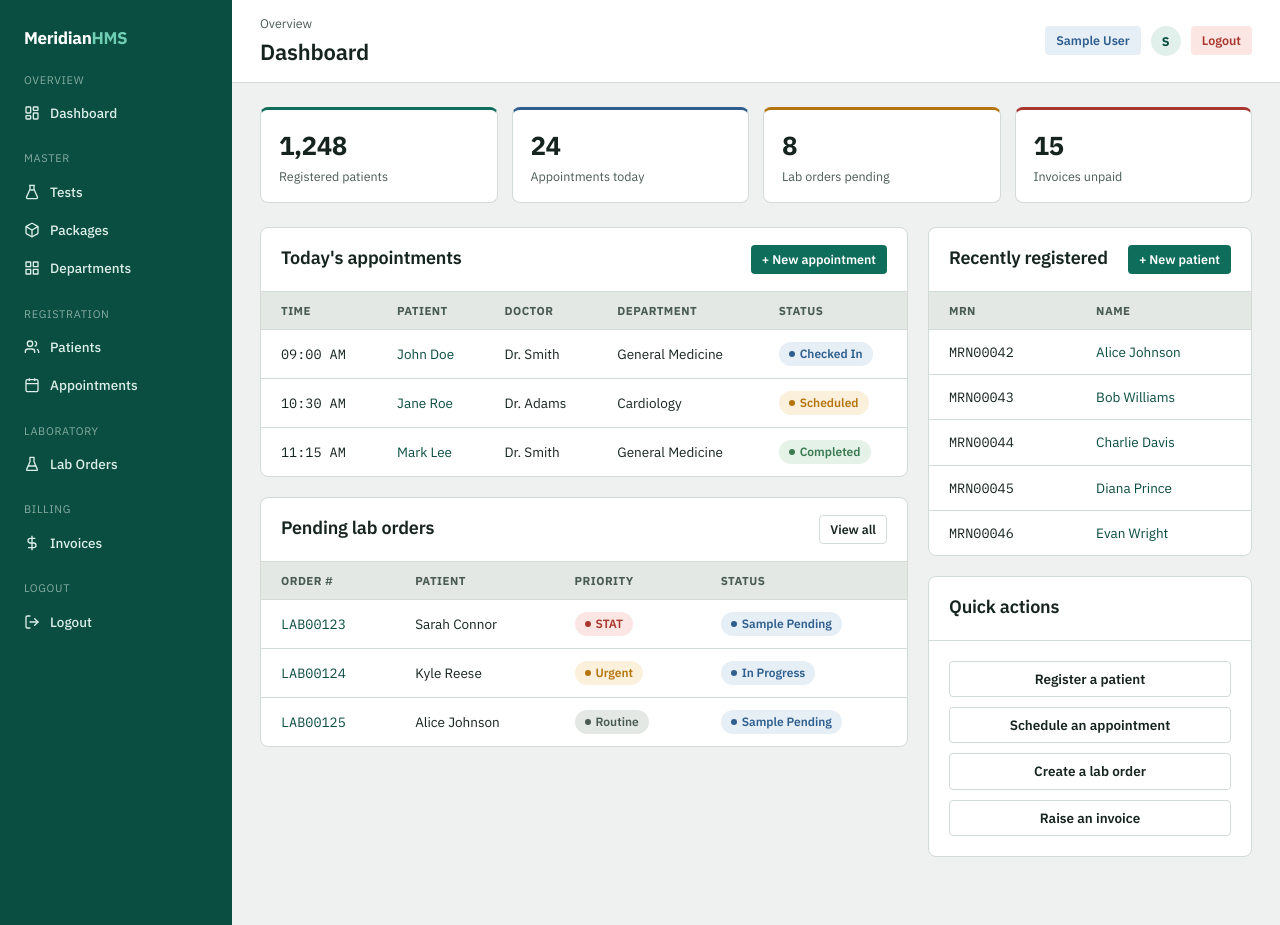
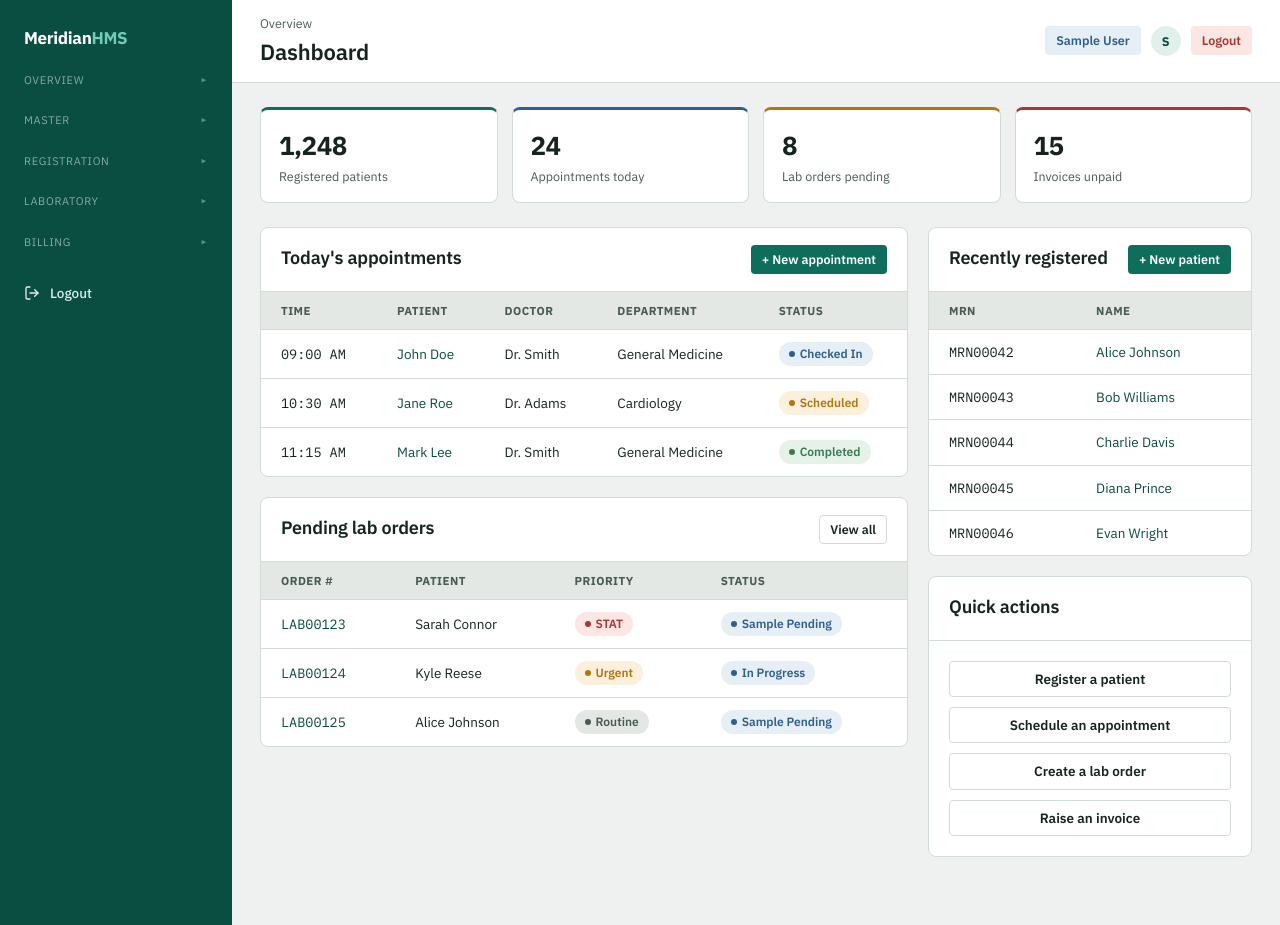
Before and after one commit to idileepbaghel/EZ-LAB, a Flask app: page / in a window 1280 px wide. Run offline with Flask 3, Linux system fonts and the light colour scheme; the visitor is signed in with stand-in values (Sample User, id 1); data that the repository does not hold is empty.

Commit message:
Fixed: Base.html

```diff
--- a/app/templates/base.html
+++ b/app/templates/base.html
@@ -7,6 +7,47 @@
 <link rel="preconnect" href="https://fonts.googleapis.com">
 <link href="https://fonts.googleapis.com/css2?family=IBM+Plex+Sans:wght@400;500;600;700&family=IBM+Plex+Mono:wght@400;500&display=swap" rel="stylesheet">
 <link rel="stylesheet" href="{{ url_for('static', filename='css/style.css') }}">
+
+<!-- Accordion Styles Added Here -->
+<style>
+  .nav-label {
+    cursor: pointer;
+    display: flex;
+    justify-content: space-between;
+    align-items: center;
+    user-select: none;
+  }
+
+  .nav-label::after {
+    content: '▼';
+    font-size: 0.7em;
+    opacity: 0.7;
+    transition: transform 0.3s ease;
+  }
+
+  .nav-group.collapsed .nav-label::after {
+    transform: rotate(-90deg);
+  }
+
+  /* Target all links inside the nav-group for smooth animation */
+  .nav-group .nav-link {
+    transition: max-height 0.3s ease, opacity 0.2s ease, padding 0.3s ease, margin 0.3s ease;
+    max-height: 60px; /* Safely accommodates a standard link height */
+    opacity: 1;
+    overflow: hidden; /* Prevents text from spilling out during the slide up */
+  }
+
+  /* Collapse state overrides */
+  .nav-group.collapsed .nav-link {
+    max-height: 0;
+    opacity: 0;
+    padding-top: 0 !important;
+    padding-bottom: 0 !important;
+    margin-top: 0 !important;
+    margin-bottom: 0 !important;
+    border: none;
+  }
+</style>
 </head>
 <body>
 <div class="shell">
@@ -83,8 +124,7 @@
         Invoices
       </a>
     </div>
-    <div class="nav-group">
-      <div class="nav-label">Logout</div>
+    <div class="nav-Link">
       <a class="nav-link" href="{{ url_for('auth.logout') }}">
     <svg width="16" height="16" viewBox="0 0 24 24" fill="none"
          stroke="currentColor" stroke-width="2"
@@ -125,6 +165,28 @@
   </div>
 </div>
 <script src="{{ url_for('static', filename='js/main.js') }}"></script>
+
+<!-- Accordion Script Added Here -->
+<script>
+  document.addEventListener("DOMContentLoaded", function() {
+    const groups = document.querySelectorAll('.nav-group');
+
+    groups.forEach(group => {
+      // Collapse by default unless it contains the currently active link
+      if (!group.querySelector('.active')) {
+        group.classList.add('collapsed');
+      }
+
+      const label = group.querySelector('.nav-label');
+      if (label) {
+        label.addEventListener('click', function() {
+          group.classList.toggle('collapsed');
+        });
+      }
+    });
+  });
+</script>
+
 {% block scripts %}{% endblock %}
 </body>
 </html>
```
